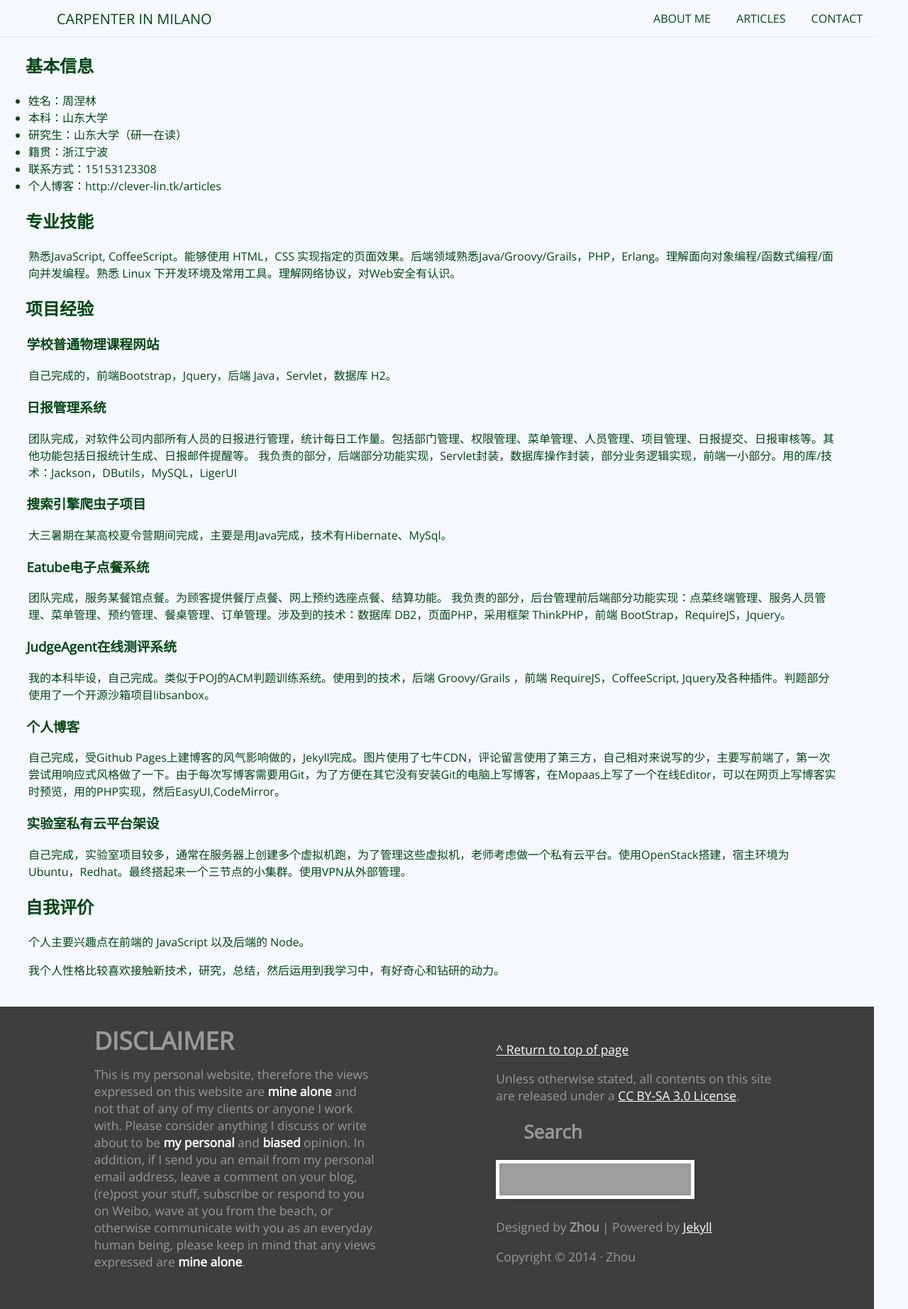
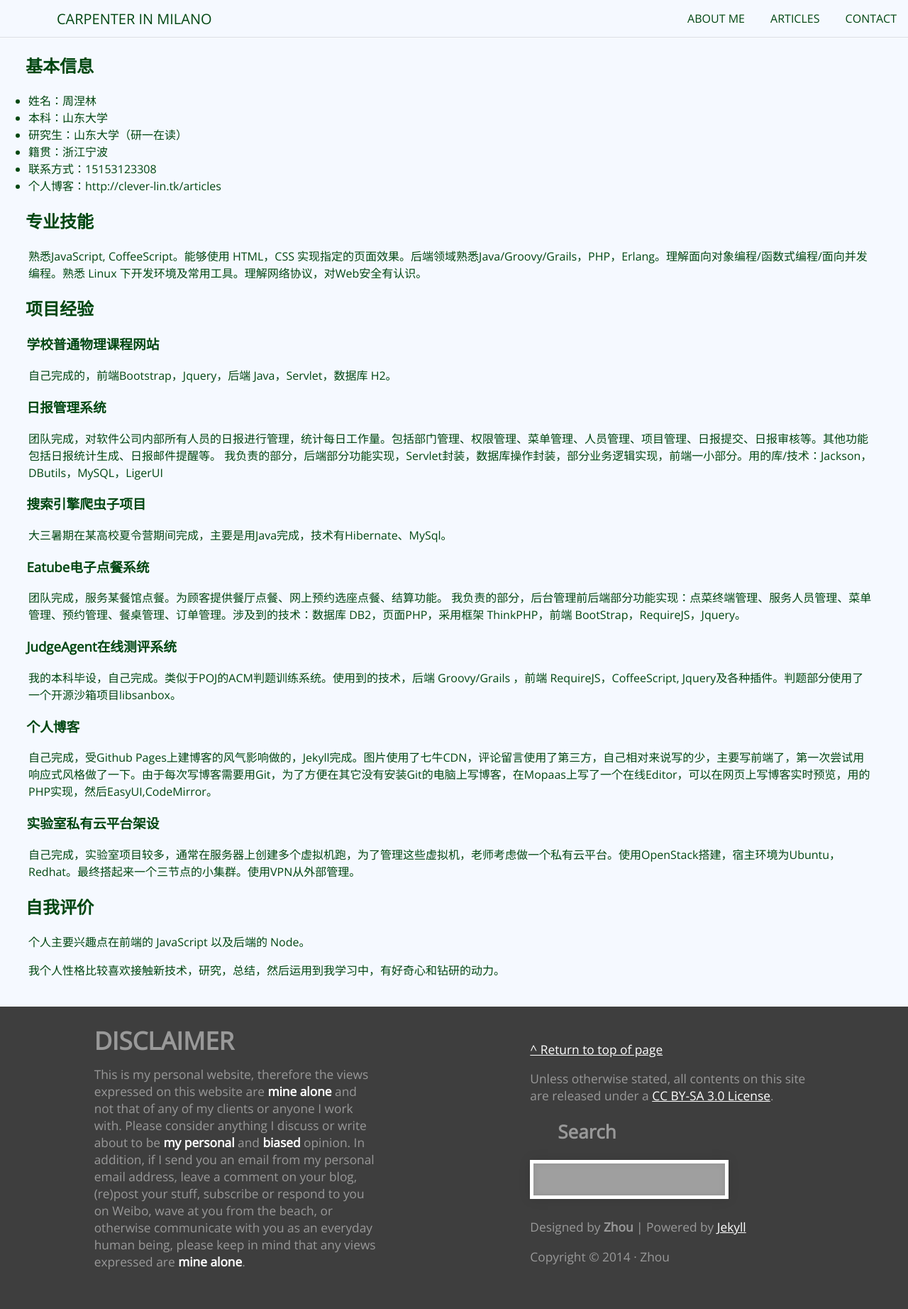
Before and after one commit to jason1114/jason1114.github.io, a Jekyll site: the page built from resume.markdown, in a window 1280 px wide. Shown: the whole page at 71% size. Built offline with Jekyll 4.4.1, drawn with Linux system fonts in a browser that asks for light colours; some web fonts are replaced.

Commit message:
delete #resume margin

```diff
--- a/css/style.css
+++ b/css/style.css
@@ -894,7 +894,6 @@ scroll to top button
   only for page resume
 */
 #resume{
-margin-right:3em;
 }
 #resume h2{
 margin-left:1.5em;
```
